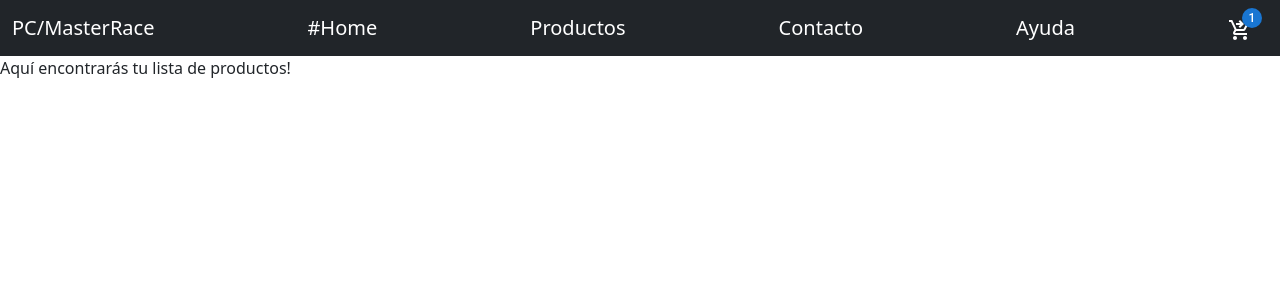
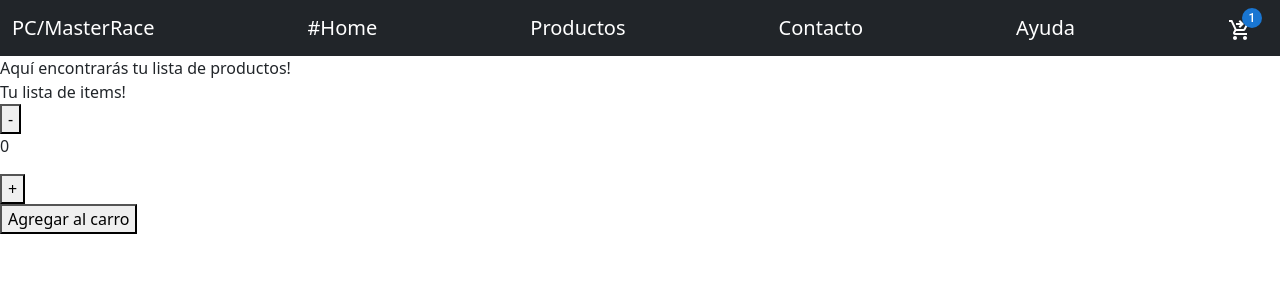
Before and after one commit to FacuAlcorta/CodeShop, a React (Create React App) app: page / in a window 1280 px wide. Shown: the top 300 px of the page. Built offline with nearby package versions, Linux system fonts and the light colour scheme.

Commit message:
Se agrega boton con contador

```diff
--- a/src/App.js
+++ b/src/App.js
@@ -1,14 +1,14 @@
-import './App.css';
+import './styles/App.css';
 import 'bootstrap/dist/css/bootstrap.min.css';
 import Navbar from './components/NavBar';
 import ItemListContainer from './components/ItemListContainer';
+
 
 function App() {
   return (
     <div>
       <Navbar />
       <ItemListContainer listaItems= "Aquí encontrarás tu lista de productos!"/>
-
     </div>
   );
 }
--- /dev/null
+++ b/src/components/ItemCount.js
@@ -0,0 +1,37 @@
+import React, { useState } from "react";
+
+const ItemCount = ({ini, stock, onAdd}) => {
+    const [contador, setContador] = useState(ini);
+
+    const suma = () =>{
+        if (contador < stock) {
+            const res= contador+1
+            setContador(res);
+        }else {
+            alert("Has alcanzado el limite de items.")
+        }
+    }
+
+    const resta = () =>{
+        if (contador > ini) {
+            const res= contador-1
+            setContador(res);
+        }
+    }
+
+  return (
+    <>
+      <div>Tu lista de items!</div>
+      <div>
+        <button onClick={resta}>-</button>
+            <p>{ contador }</p>
+        <button onClick={suma}>+</button>
+      </div>
+      <div>
+        <button onClick={onAdd}>Agregar al carro</button>
+      </div>
+    </>
+  );
+};
+
+export default ItemCount;
--- a/src/components/ItemListContainer.js
+++ b/src/components/ItemListContainer.js
@@ -1,7 +1,14 @@
+import React from "react";
+import ItemCount from "./ItemCount";
+
 const ItemListContainer= ({listaItems}) =>{
+
+    const onAdd =(p) => {alert(`Producto agregado con exito.`)}
+
     return(
         <>
         {listaItems}
+        <ItemCount ini= {0} stock= {5} onAdd= {onAdd}/>
         </>
     );
 }
```
Also changed, not shown: src/styles/App.css (renamed from src/App.css), src/styles/contador.css (added).
